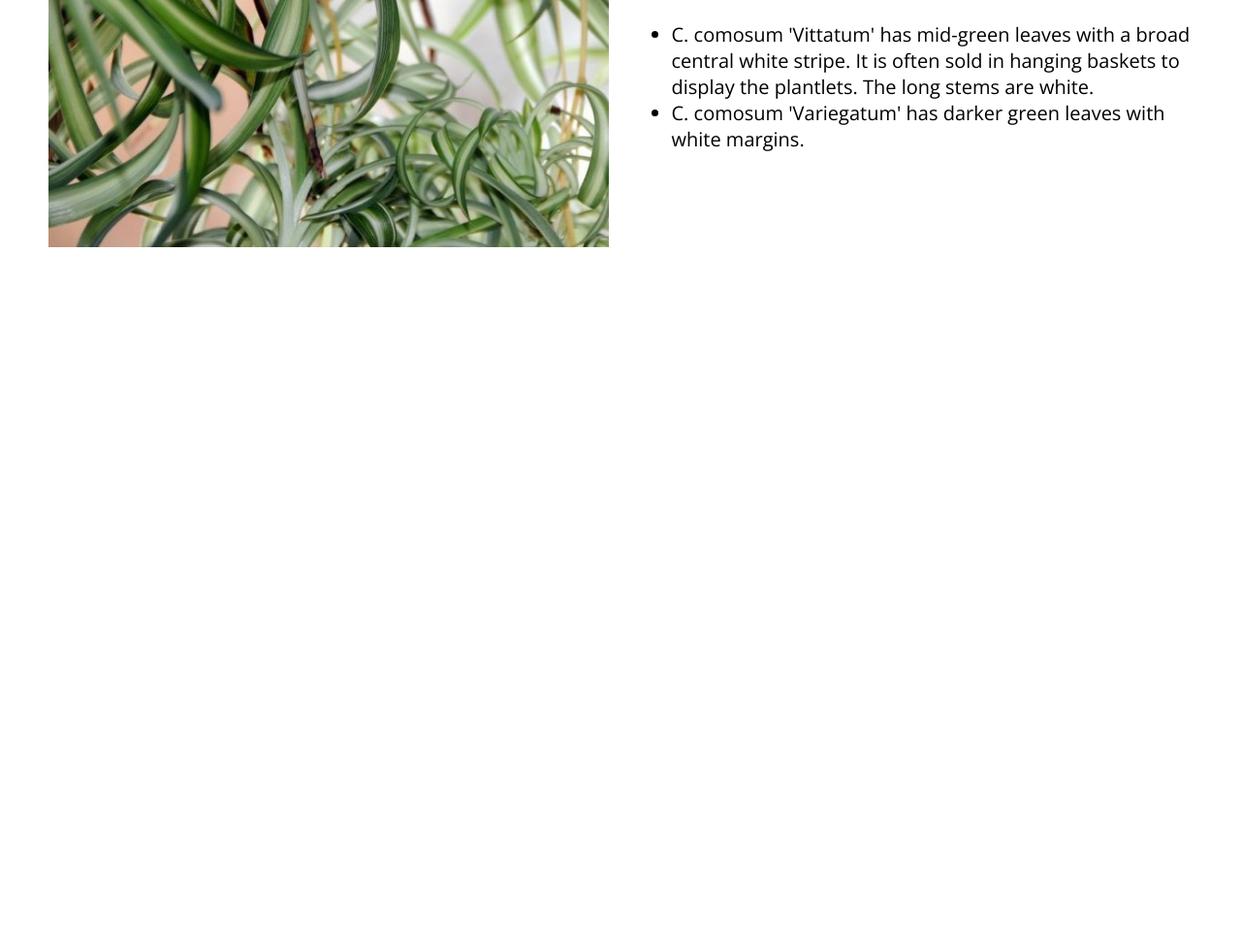
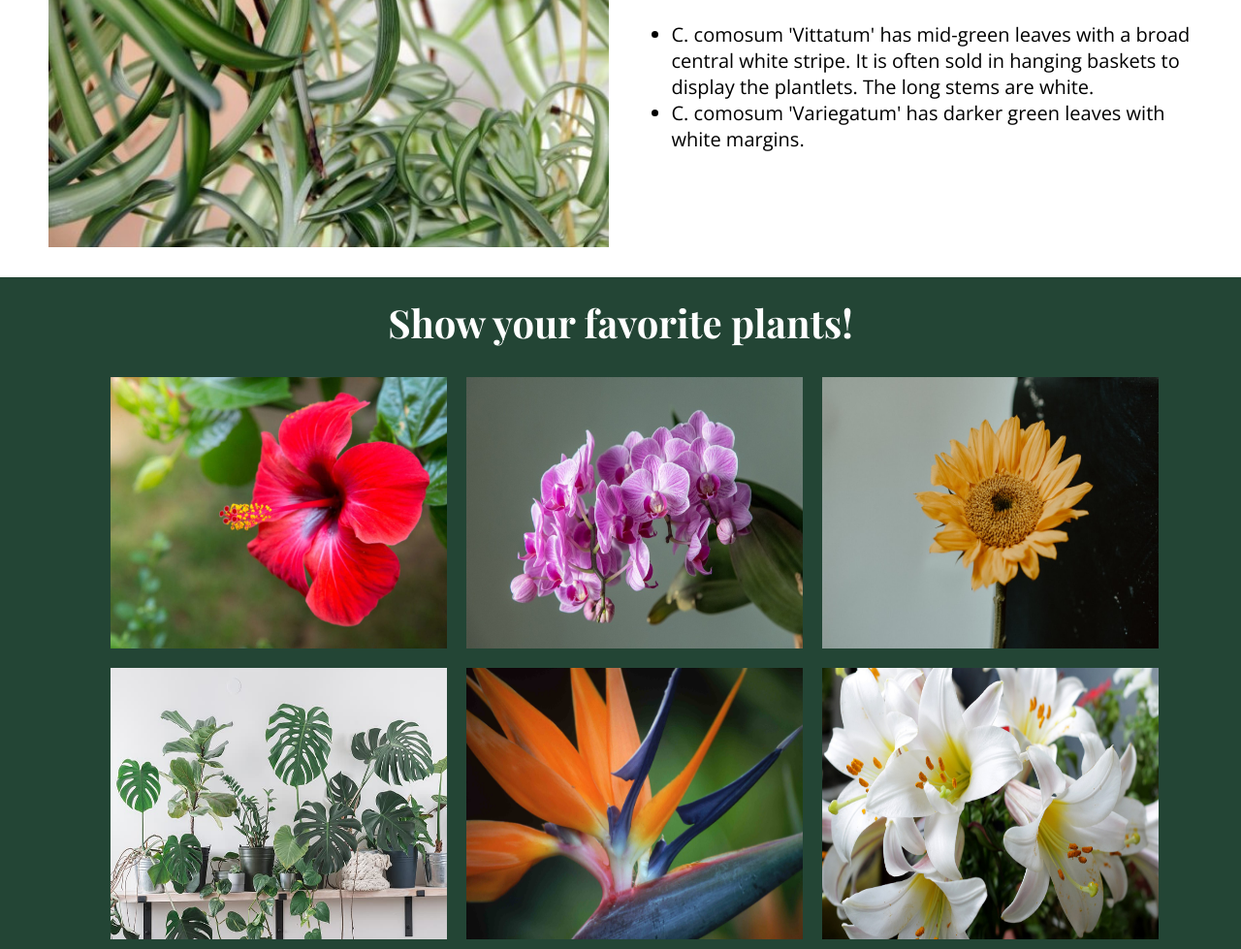
Before and after one commit to ishweensehmbhi/plants, a plain HTML site: page index.html in a window 1280 px wide. Shown: the part 1205-2184 px from the top of the page at 97% size. Before the commit the page ends 1491 px from the top, so only its background shows below. Drawn offline with nearby package versions, Linux system fonts and the light colour scheme.

Commit message:
add gallery feature

```diff
--- a/index.html
+++ b/index.html
@@ -118,13 +118,10 @@
                     </div><!-- .thirdPlant -->
                 </section><!-- .content -->
             </div><!-- .tabs -->
-        </main>
 
-    </body>
-</html>
+            <!-- FEATURE BRANCH CODE -->
 
-<!-- FEATURE BRANCH CODE -->
- <!-- <section class="photoGallery">
+<section class="photoGallery">
     <h2> Show your favorite plants!</h2>
     <ul class="photoGalleryContainer">
         <li class="photoGalleryItem">
@@ -146,4 +143,8 @@
             <img src="./assets/easter-lilies.jpeg" alt="photo of a easter lilly">
         </li>
     </ul>
-</section> -->
+</section>
+        </main>
+
+    </body>
+</html>
--- a/styles/styles.css
+++ b/styles/styles.css
@@ -349,6 +349,37 @@ all items with class of cat AFTER dog will be red
   display: block;
 }
 
+/* -------- PHOTO GALLERY ----------- */
+.photoGallery {
+  background: #234535;
+}
+
+.photoGallery h2 {
+  font-size: 40px;
+  padding: 20px 0;
+}
+
+.photoGalleryContainer {
+  width: 90%;
+  margin: 0 auto;
+  display: flex;
+  flex-direction: row;
+  flex-wrap: wrap;
+}
+
+.photoGalleryItem {
+  width: 33%;
+  display: flex;
+  align-items: center;
+  justify-content: center;
+}
+
+.photoGalleryItem img {
+  width: 100%;
+  height: 300px;
+  padding: 10px;
+}
+
 @media (min-width: 480px) {
   .feedbackForm {
     width: 75%;
```
